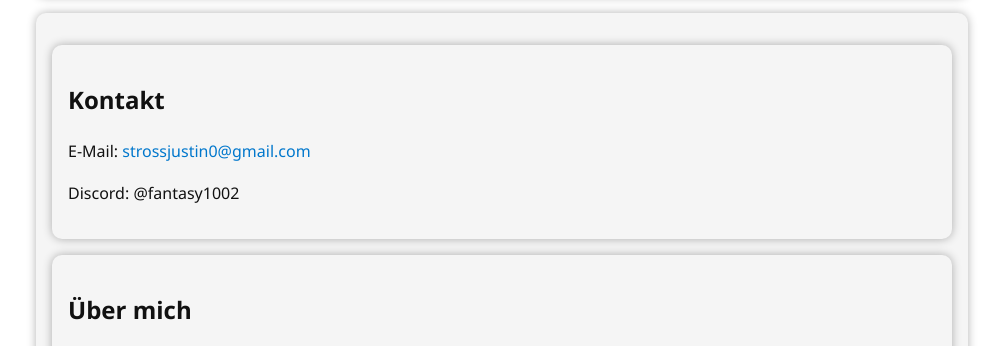
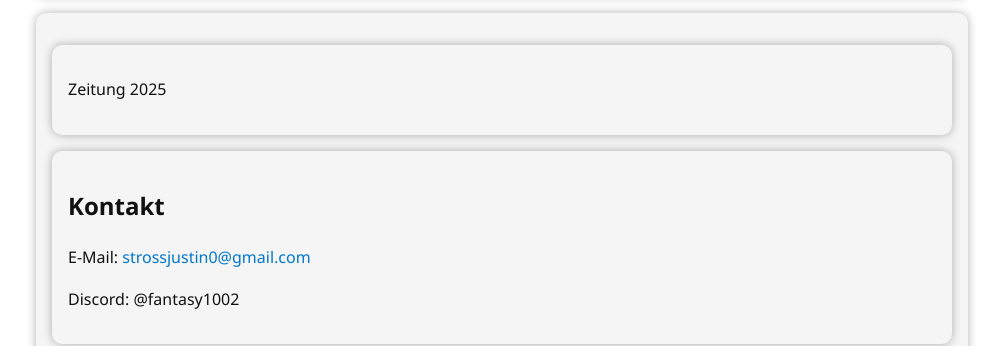
Before and after one commit to Fantasy1002/Website, a plain HTML site: page index.html in a window 1280 px wide. Shown: the part 433-779 px from the top of the page, without its empty margins (138-1141 px from the left). Drawn offline with Linux system fonts and the light colour scheme.

Commit message:
Update index.html

```diff
--- a/index.html
+++ b/index.html
@@ -181,6 +181,10 @@
   </nav>
 
   <main>
+    <section id="Link">
+      <p href="https://workupload.com/archive/Y4xhrEXLxY">Zeitung 2025</p>
+    </section>
+
     <section id="Kontakt">
       <h2>Kontakt</h2>
       <p>E-Mail: <a href="mailto:strossjustin0@gmail.com">strossjustin0@gmail.com</a></p>
```
